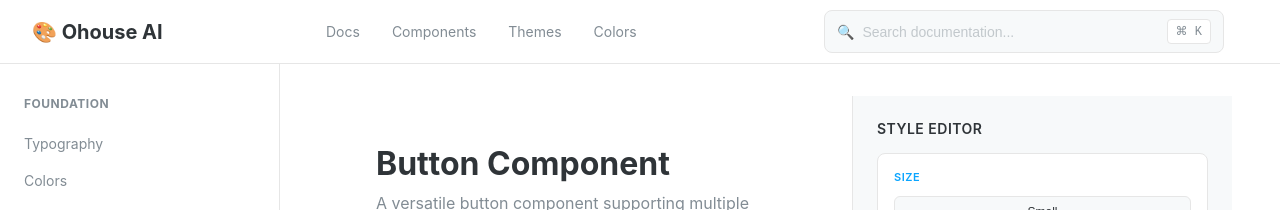
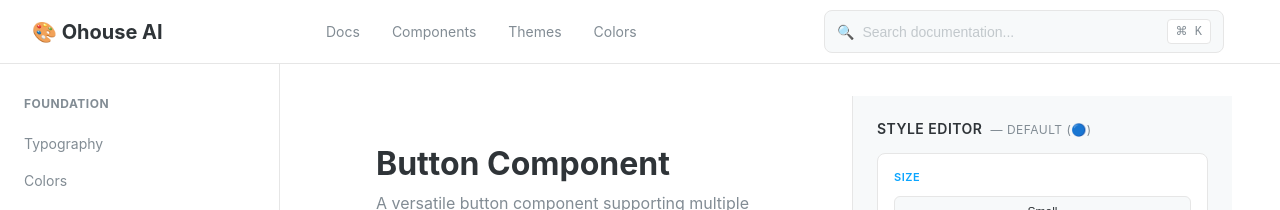
Before and after one commit to ilwonyoon/ohouse_ai_main, a Next.js app in the folder projects/ohouse-ai-app/: page /design-system/components/button in a window 1280 px wide. Shown: the top 210 px of the page. Built offline with nearby package versions, Linux system fonts and the light colour scheme.

Commit message:
Fix CSS FOUC and add component name display in Style Editor header

```diff
--- a/projects/ohouse-ai-app/src/app/design-system/components/button/page.tsx
+++ b/projects/ohouse-ai-app/src/app/design-system/components/button/page.tsx
@@ -570,7 +570,19 @@ export default function ButtonPage() {
 
       {/* Right Panel Editor */}
       <div css={rightPanelStyle}>
-        <h3>Style Editor</h3>
+        <h3>
+          Style Editor
+          {selectedSize && selectedVariant && (
+            <span style={{
+              fontSize: '12px',
+              fontWeight: '400',
+              color: '#828c94',
+              marginLeft: '8px'
+            }}>
+              — {selectedSize} ({selectedVariant === 'primary' ? '🔵' : '⚪'})
+            </span>
+          )}
+        </h3>
 
         {/* Button Selection UI */}
         <div css={buttonSelectionStyle}>
--- a/projects/ohouse-ai-app/src/app/emotion-provider.tsx
+++ b/projects/ohouse-ai-app/src/app/emotion-provider.tsx
@@ -4,7 +4,12 @@ import { CacheProvider } from '@emotion/react';
 import createCache from '@emotion/cache';
 import { ReactNode } from 'react';
 
-const cache = createCache({ key: 'css' });
+// speedy: false를 사용하여 FOUC(Flash of Unstyled Content) 방지
+// 프로덕션에서는 true로 변경하여 성능 최적화
+const cache = createCache({
+  key: 'css',
+  speedy: false
+});
 
 export function EmotionProvider({ children }: { children: ReactNode }) {
   return (
```
